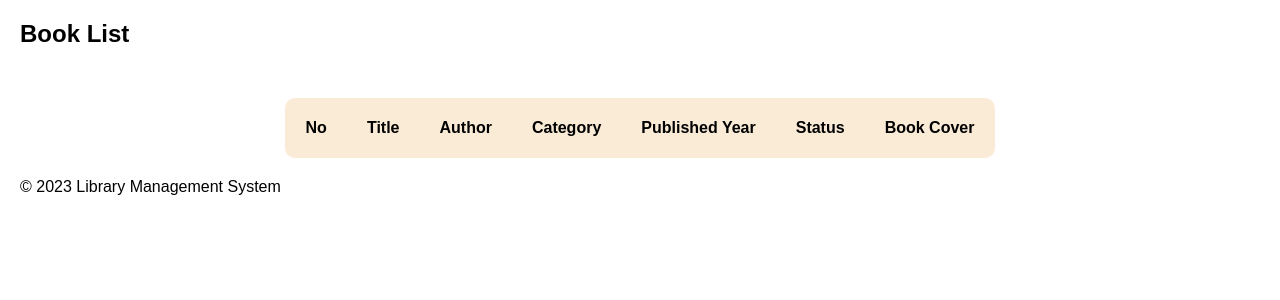
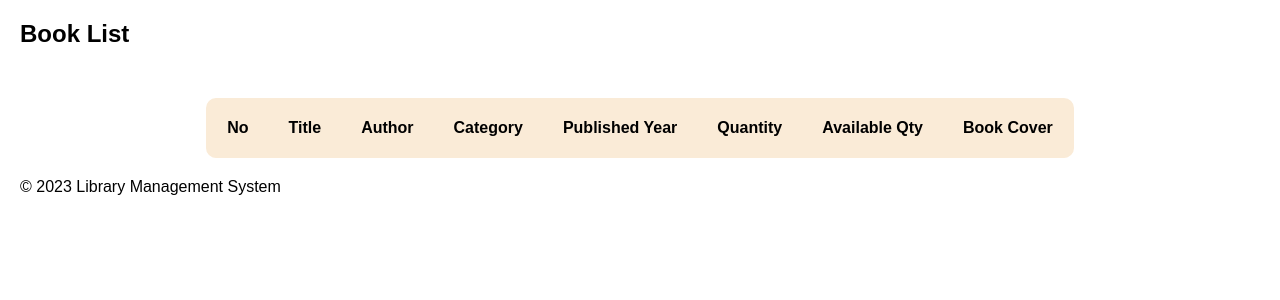
Before and after one commit to akk1029/library, a PHP site: page /?route=books in a window 1280 px wide. Shown: the part 98-398 px from the top of the page. Run offline with PHP 8.4, Linux system fonts and the light colour scheme; data that the repository does not hold is empty.

Commit message:
Quantity and Available quantity
Replaced Status with quantity and available quantity

```diff
--- a/index.php
+++ b/index.php
@@ -27,6 +27,7 @@ switch ($route) {
         break;
     case '':
         echo "<br>This is the home page.";
+        break;
     default:
         echo "<br>Error 404: Page not found!";
 }
--- a/src/Controller/BookController.php
+++ b/src/Controller/BookController.php
@@ -19,12 +19,13 @@ class BookController {
             $author = $_POST['author'];
             $category = $_POST['category'];
             $publishedYear = $_POST['published_year'];
-            $status = $_POST['status'];
+            $quantity = $_POST['quantity'];
+            $available_quantity = $_POST['quantity'];
             $book_cover = $_POST['book_cover'];
             $book_id = uniqid();
             require_once 'src/Model/Book.php';
             $bookModel = new Book($this->pdo);
-            $bookModel->addBook($book_id, $title, $author, $category, $publishedYear, $status, $book_cover);
+            $bookModel->addBook($book_id, $title, $author, $category, $publishedYear, $quantity, $available_quantity, $book_cover);
         }
 
         include 'src/View/add-book-form.php';
--- a/src/Model/Book.php
+++ b/src/Model/Book.php
@@ -11,9 +11,9 @@ class Book {
         return $stmt->fetchAll(PDO::FETCH_ASSOC);
     }
 
-    public function addBook($book_id, $title, $author, $category, $publishedYear, $status, $book_cover) {
-        $stmt = $this->pdo->prepare('INSERT INTO books (book_id, title, author, category, year, status, image) VALUES  (?, ?, ?, ?, ?, ?, ?)');
-        $stmt->execute([$book_id, $title, $author, $category, $publishedYear, $status, $book_cover]);
+    public function addBook($book_id, $title, $author, $category, $publishedYear, $quantity, $book_cover) {
+        $stmt = $this->pdo->prepare('INSERT INTO books (book_id, title, author, category, year, quantity, available_quantity, image) VALUES  (?, ?, ?, ?, ?, ?, ?, ?)');
+        $stmt->execute([$book_id, $title, $author, $category, $publishedYear, $quantity, $quantity, $book_cover]);
     }
 
     public function deleteBook($title){
--- a/src/View/add-book-form.php
+++ b/src/View/add-book-form.php
@@ -26,8 +26,8 @@
         </tr>
 
         <tr>
-            <td><label for="published_year">Status:</label></td>
-            <td><input type="text" name="status" required></td>
+            <td><label for="published_year">Quantity:</label></td>
+            <td><input type="text" name="quantity" required></td>
         </tr>
 
         <tr>
--- a/src/View/book-list.php
+++ b/src/View/book-list.php
@@ -10,7 +10,8 @@
             <th>Author</th>
             <th>Category</th>
             <th>Published Year</th>
-            <th>Status</th>
+            <th>Quantity</th>
+            <th>Available Qty</th>
             <th>Book Cover</th>
         </tr>
     </thead>
@@ -26,7 +27,8 @@
                 <td><?php echo $book["author"] ?></td>
                 <td><?php echo $book["category"] ?></td>
                 <td><?php echo $book["year"] ?></td>
-                <td><?php echo $book["status"] ?></td>
+                <td><?php echo $book["quantity"] ?></td>
+                <td><?php echo $book["available_quantity"] ?></td>
                 <td><?php echo "<img src='".$book['image']."' alt='book_cover'> "?></td>
             </tr>
         <?php
```
